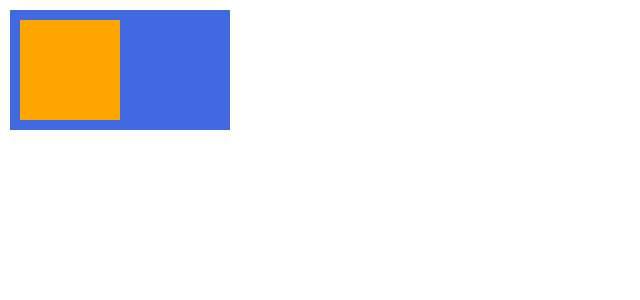
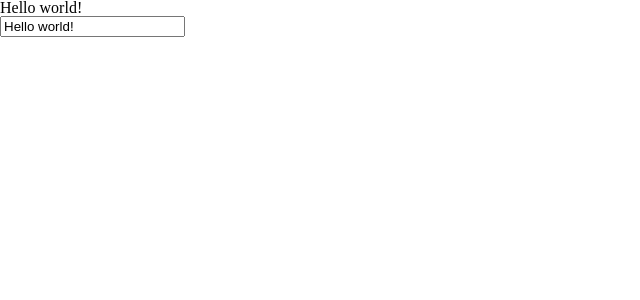
Before and after one commit to donghyun960215/stduy_vue-Grammar, a Vue app: page / in a window 1280 px wide. Shown: the top 300 px of the page, without its empty margins (0-640 px from the left). Built offline with nearby package versions, Linux system fonts and the light colour scheme.

Commit message:
23.03.22 출근전 공부

```diff
--- a/src/App.vue
+++ b/src/App.vue
@@ -1,38 +1,23 @@
 <template>
-  <div
-    class="parent"
-    @click.self="handlerA">
-    <div
-      class="child"></div>
-  </div>
+  <h1>{{ msg }}</h1>
+  <input
+    type="text"
+    :value="msg"
+    @input="handler" />
 </template>
 
 <script>
-export default {
-  methods: {
-    handlerA(event) {
-      console.log(event.target)
-      console.log(event.currentTarget)
-      console.log('A')
+  export default {
+    data() {
+      return {
+        msg: 'Hello world!'
+      }
     },
-    handlerB() {
-      console.log('B')
+    methods: {
+      handler(event) {
+        console.log(event.target.value)
+        this.msg = event.target.value
+      }
     }
   }
-}
 </script>
-
-<style scoped lang="scss">
-.parent {
-  background-color: royalblue;
-  width: 200px;
-  height: 100px;
-  margin: 10px;
-  padding: 10px;
-  .child {
-    background-color: orange;
-    width: 100px;
-    height: 100px;
-  }
-}
-</style>
```
Also changed, not shown: 1 other file (tests, documents, lock files or other folders).
